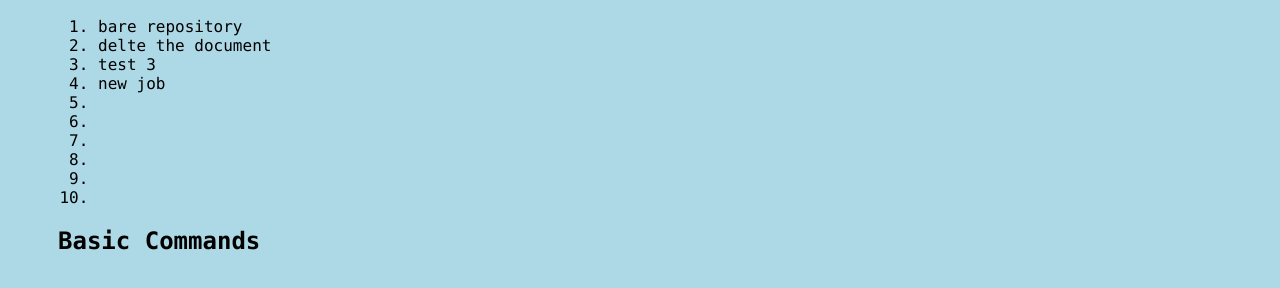
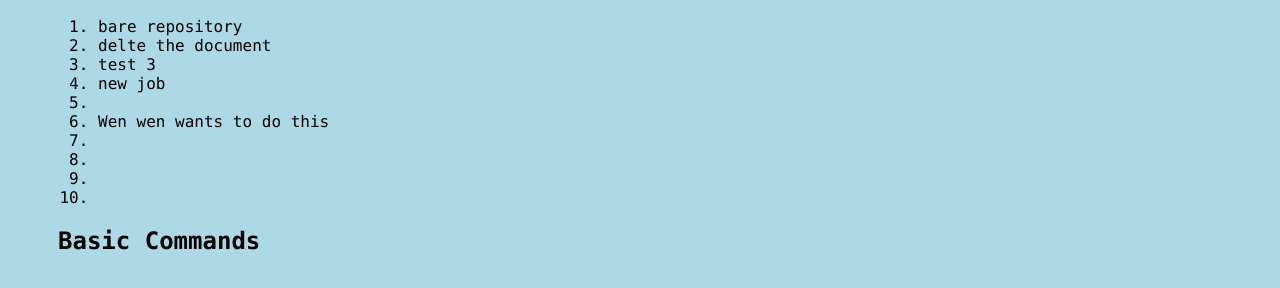
Before and after one commit to FlyingCoder89/geektime_learning, a plain HTML site: page index.html in a window 1280 px wide. Both pictures are taken after a click on the element "Terminologys". Shown: the part 276-564 px from the top of the page. Drawn offline with Linux system fonts and the light colour scheme.

Commit message:
update index - wen

```diff
--- a/index.html
+++ b/index.html
@@ -19,7 +19,7 @@
                     <li>test 3</li>
                     <li>new job</li>
                     <li></li>
-                    <li></li>
+                    <li>Wen wen wants to do this</li>
                     <li></li>
                     <li></li>
                     <li></li>
```
